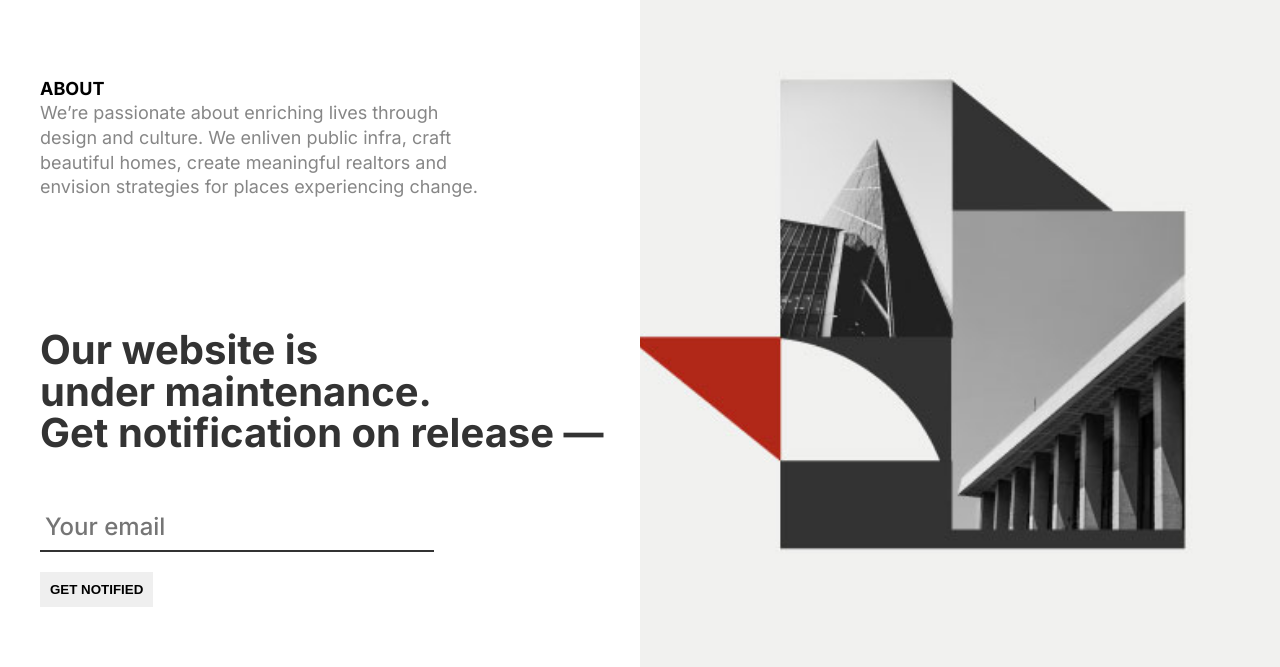
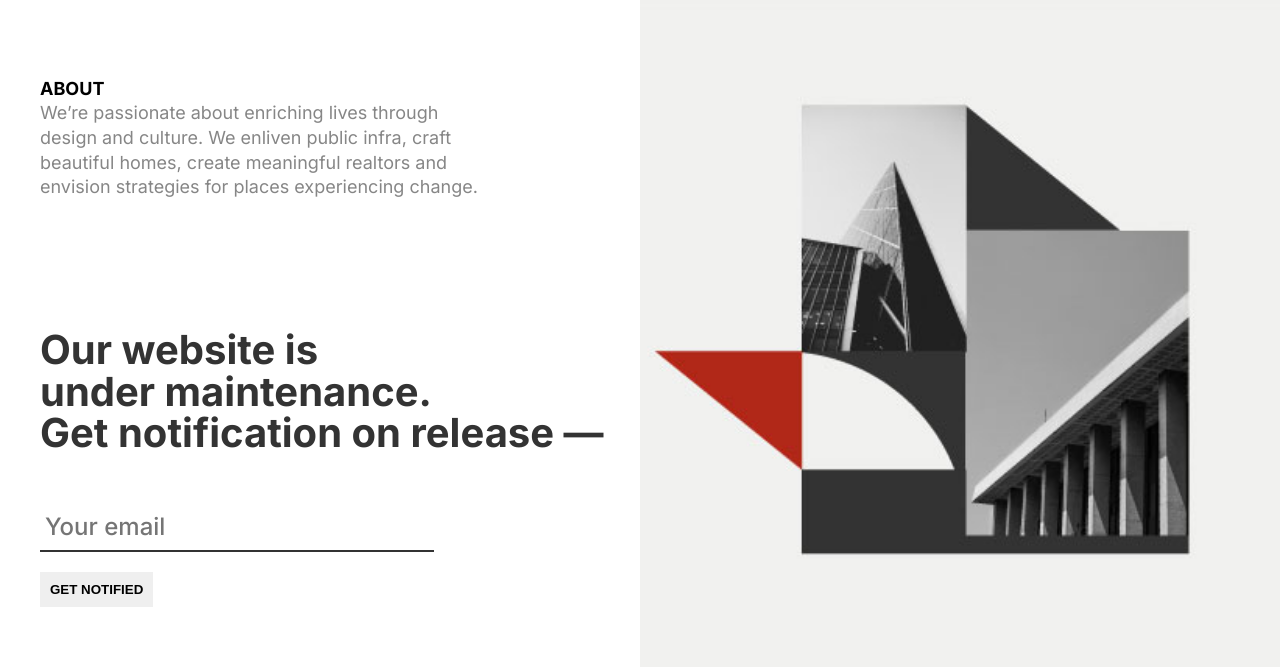
Before and after one commit to bmonish/RS-Landing-Page, a plain HTML site: page index.html in a window 1280 px wide. Shown: the part 133-800 px from the top of the page. Drawn offline with Linux system fonts and the light colour scheme.

Commit message:
Desktop Design Fix

```diff
--- a/style.css
+++ b/style.css
@@ -100,7 +100,7 @@ a:hover {
     height: 100vh;
     flex: 0.5;
     background: url('images/background.jpg') no-repeat;
-    background-size: 700px;
+    background-size: 670px;
     background-position: bottom right;
 }
 
```
